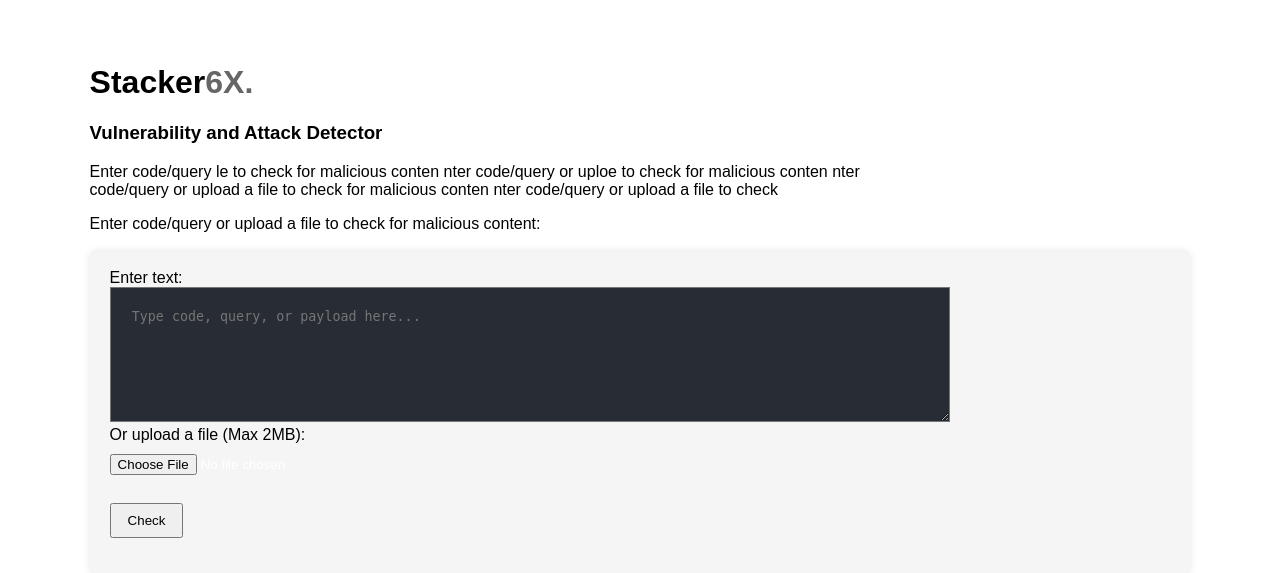
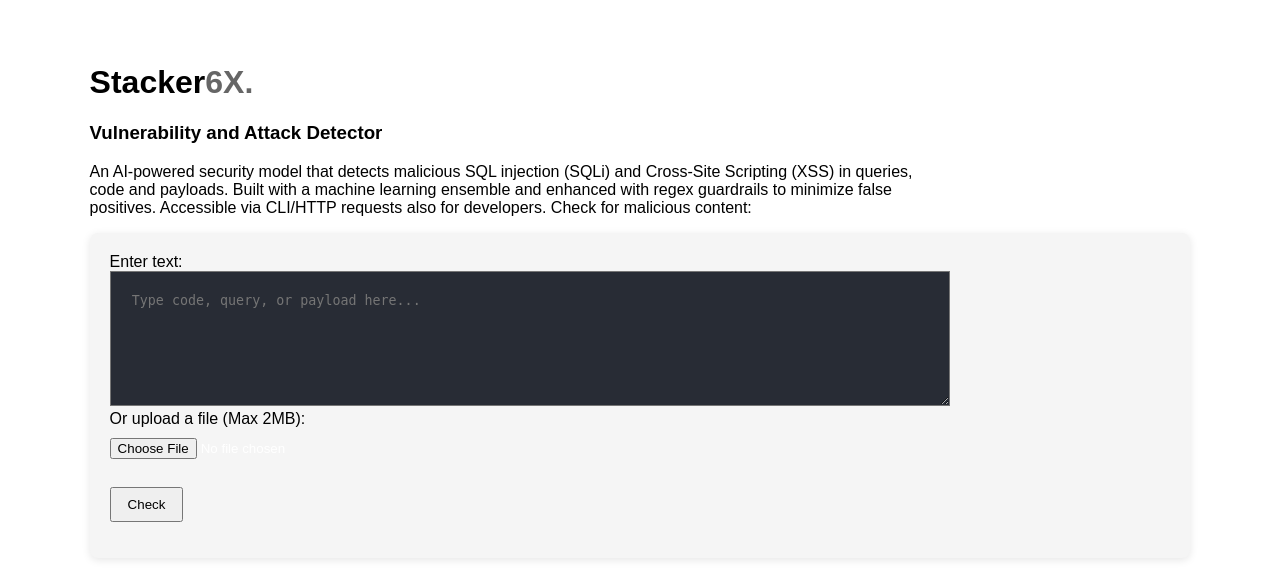
Before and after one commit to Temprog/Stacker6X-API, a Flask app: page / in a window 1280 px wide. Shown: the top 573 px of the page. Run offline with Flask 3, Linux system fonts and the light colour scheme; parts of the project's set-up code (start-up, migrations or seed data) failed here and were passed over.

Commit message:
Update index.html with improved title, tagline and CLI note
Edited the index.html to include more descriptions about the Flask REST API  and model

```diff
--- a/templates/index.html
+++ b/templates/index.html
@@ -48,9 +48,8 @@ input[type="file"] {
   <h1 style="font-weight: 900;">Stacker<span style="color: #666666;">6X.</span></h1>
 	<h3 style="display:block; margin-top:6px;">Vulnerability and Attack Detector</span></h1>
 
-   <p style="width: 75%;">Enter code/query le to check for malicious conten nter code/query or uploe to check for malicious conten nter code/query or upload a file to check for malicious conten nter code/query or upload a file to check</p>
-
-   <p>Enter code/query or upload a file to check for malicious content:</p>
+  <p style="width: 75%;">An AI-powered security model that detects malicious SQL injection (SQLi) and Cross-Site Scripting (XSS) in queries, code and payloads. Built with a machine learning ensemble and enhanced with regex guardrails to minimize false positives.
+   Accessible via CLI/HTTP requests also for developers. Check for malicious content:</p>
 
 <div class="container">
 <form id="predictForm">
```
